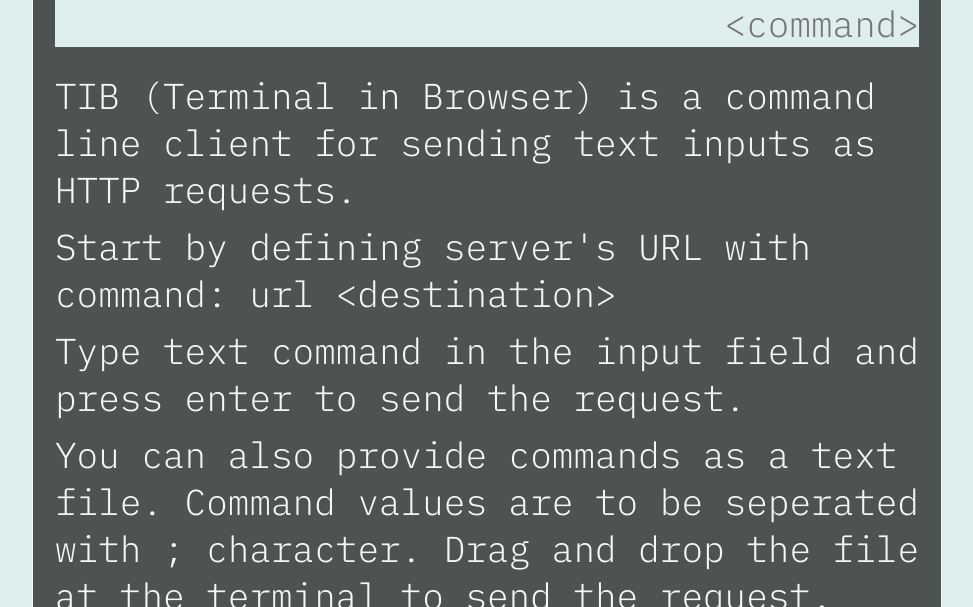
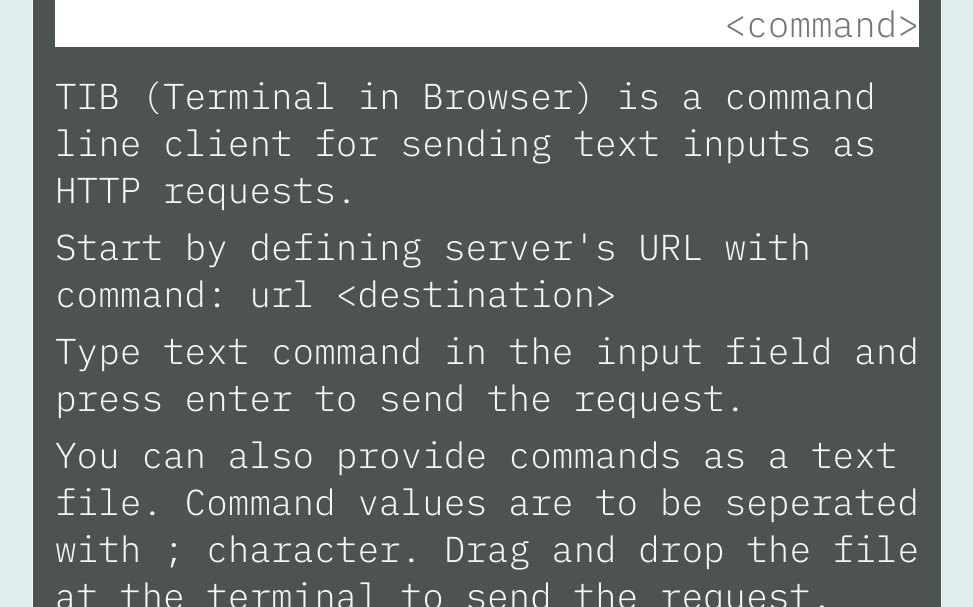
Before and after one commit to keinaju/TIB, a website with bundled scripts: page public/index.html in a window 1280 px wide. Shown: the top 607 px of the page, without its empty margins (153-1126 px from the left). Built offline with nearby package versions, Linux system fonts and the light colour scheme.

Commit message:
Add styles

```diff
--- a/public/styles.css
+++ b/public/styles.css
@@ -55,15 +55,16 @@ html {
 }
 
 input {
-  background-color: var(--body-bg-color);
   border: 0px;
+  color: rgba(128, 128, 128, 0.5);
   margin-bottom: 20px;
   text-align: right;
   width: 100%;
 }
 
 input:focus {
-  background-color: rgb(255, 255, 255);
+  color: rgba(117, 121, 141);
+  font-style: italic;
   outline: none;
 }
 
```
